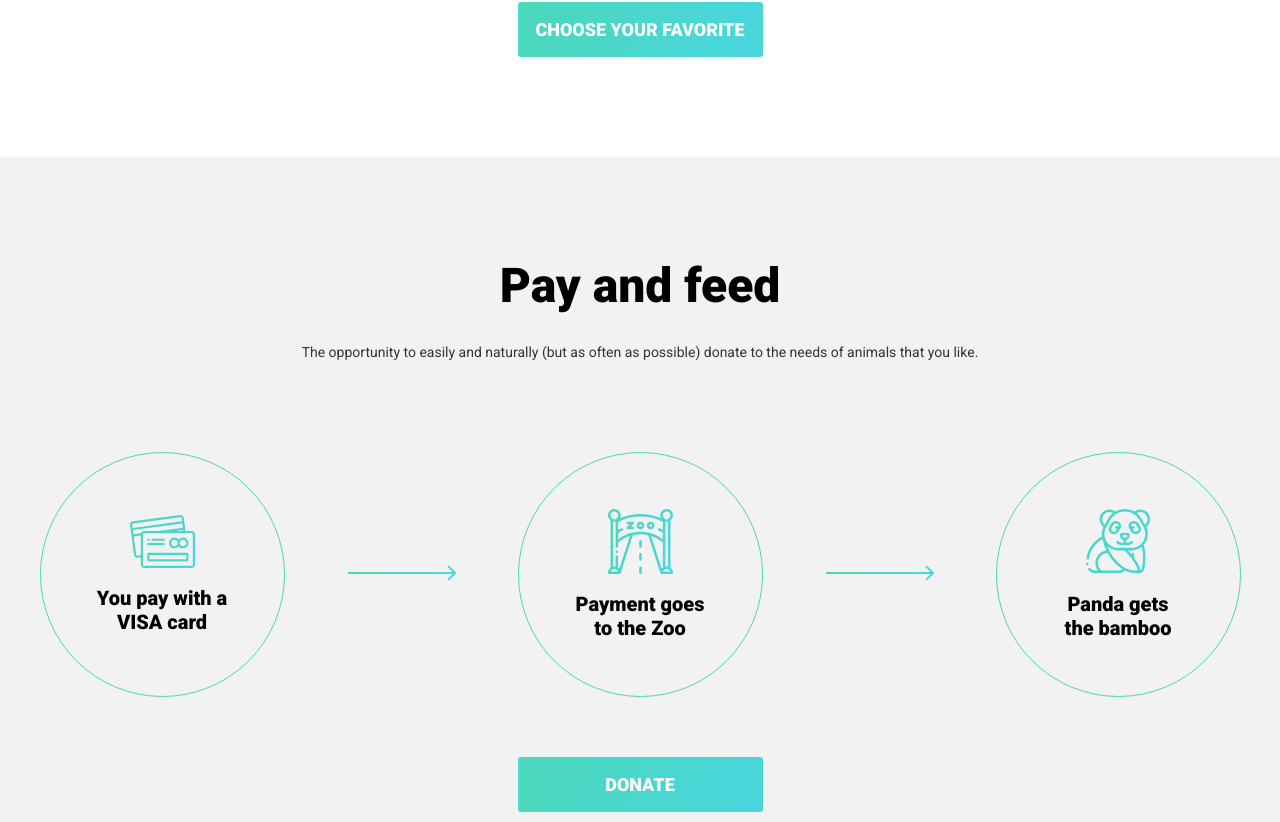
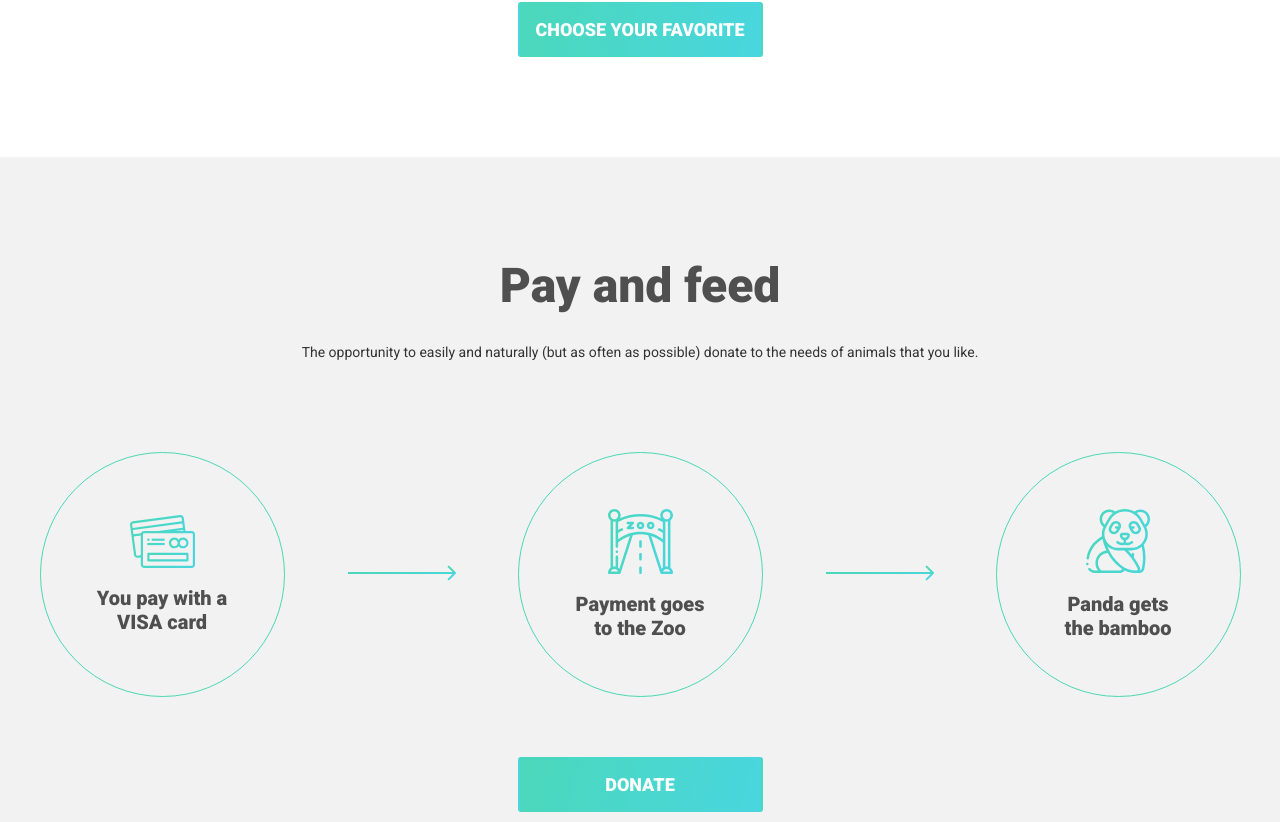
Before and after one commit to 0trava/ZOO_online, a React (Create React App) app: page / in a window 1280 px wide. Shown: the part 1975-2797 px from the top of the page. Built offline with nearby package versions, Linux system fonts and the light colour scheme.

Commit message:
fix logo

```diff
--- a/src/components/Page_section/Header/Header.jsx
+++ b/src/components/Page_section/Header/Header.jsx
@@ -3,12 +3,12 @@ import style from './Header.module.css';
 
 // Images
 import LogoLight from '../../images/logo.png';
-import LogoDark from '../../images/logo.svg';
+import LogoDark from '../../images/logoDark.png';
 
 import ToggleTheme from 'components/elements/ToggleTeme/ToggleTheme';
 
 const Header = () => {
-
+  const them = localStorage.getItem('theme');
 
 
   const checkForActive = (active) => {
@@ -19,22 +19,16 @@ const Header = () => {
     }
   }
 
-  const checkTheme = () => {
-    const them = localStorage.getItem('theme');
-    console.log(them);
-    if ( them === "light") {
-      return LogoLight;
-    } else {
-      return LogoDark;
-    }
-  }
-
 
   return (
     <div className={style.body}>
       {/* Logo */}
       <div>
-        <img className={style.logo} src={checkTheme()} alt="logo" />
+        {them === "light" ?
+        <img className={style.logo} src={LogoLight} alt="logo" />
+        : <img className={style.logo} src={LogoDark} alt="logo" />
+        }
+
       </div>
 
       {/* Link */}
--- a/src/components/Page_section/Pay and feed/PayAndFeed.module.css
+++ b/src/components/Page_section/Pay and feed/PayAndFeed.module.css
@@ -14,7 +14,7 @@
 }
 
 .title {
-    color: var(--text-color-2);
+    color: var(--text-color-second);
     text-align: center;
     margin-bottom: 30px;
 
@@ -65,7 +65,7 @@
 }
 
 .list_item p {
-    color: var(--text-color-2);
+    color: var(--text-color-second);
     text-align: center;
     width: 134px;
     pointer-events: none;
```
Also changed, not shown: src/components/images/logoDark.png (added).
